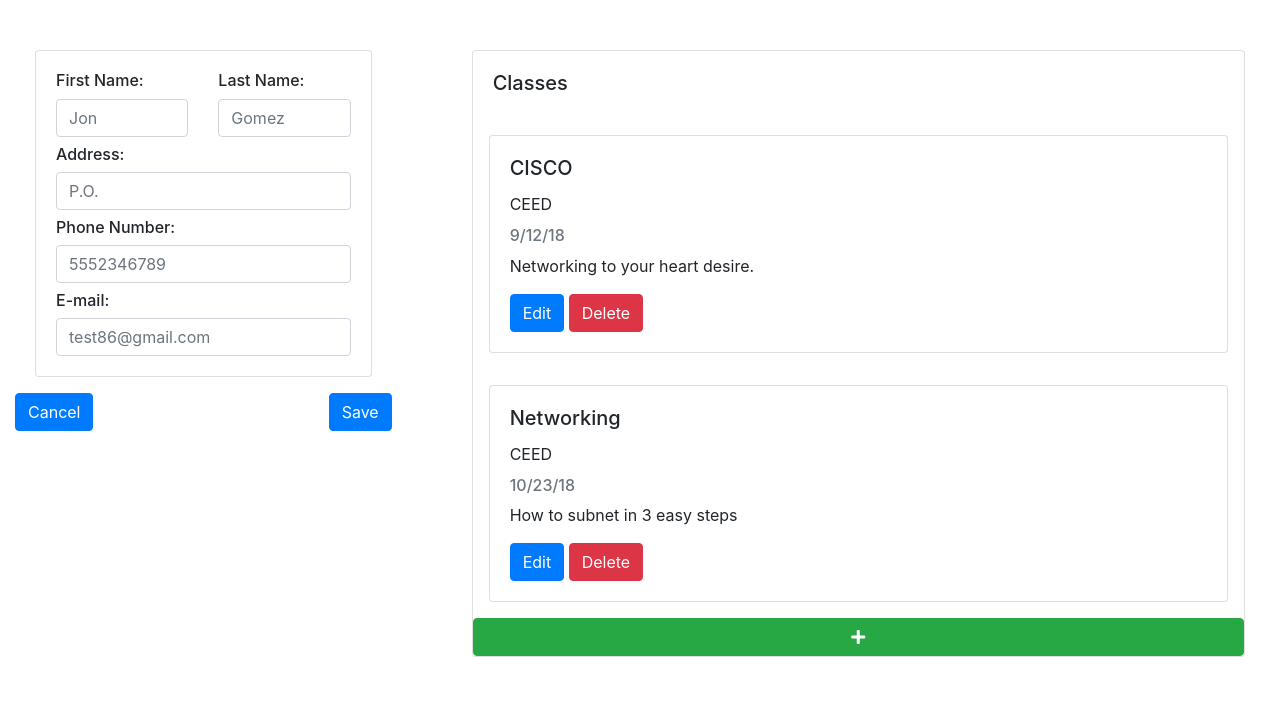
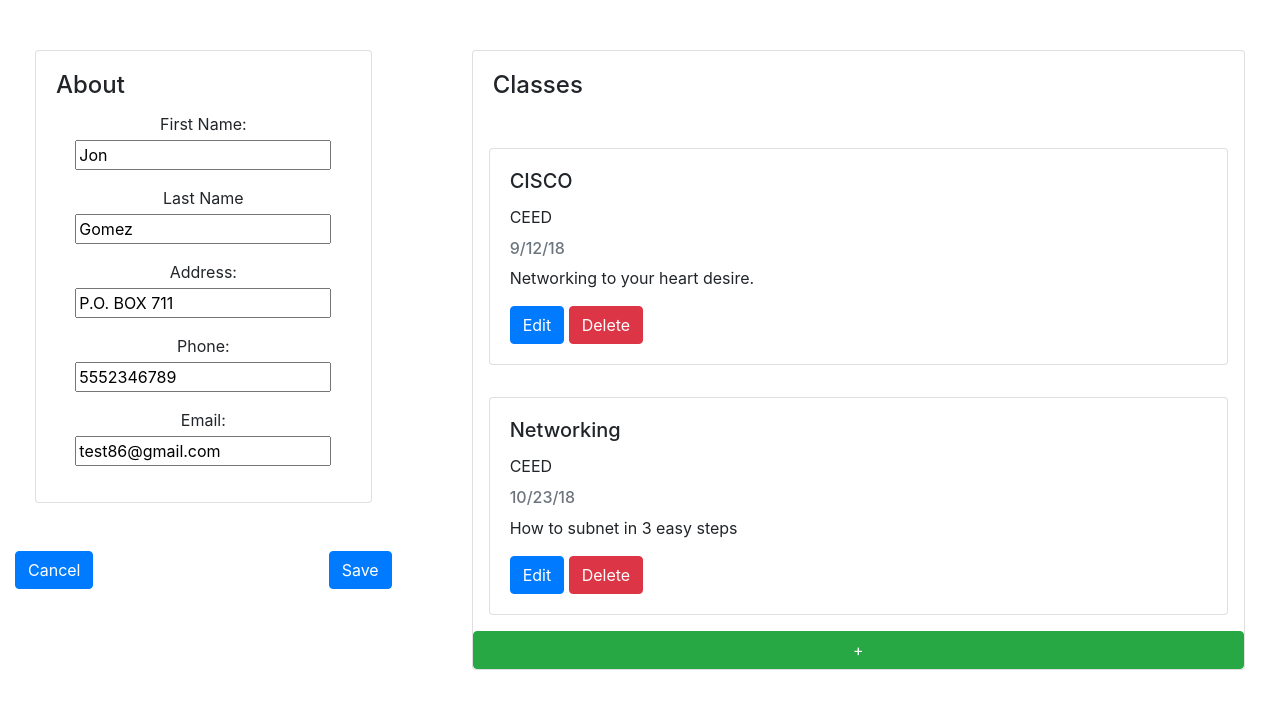
Before and after one commit to jgomez8558/Project_Scorpio, a PHP site: page /setting.php in a window 1280 px wide. Shown: the part 241-959 px from the top of the page. Before the commit the page ends 898 px from the top, so only its background shows below. Run offline with PHP 8.4, Linux system fonts and the light colour scheme; the visitor is signed in with stand-in values (Sample User, id 1); data comes from the database, SQL or seed files in the repository; tables that the repository leaves empty hold one stand-in row (values such as "Sample post"); data that the repository does not hold is empty; some libraries are stand-ins or nearby versions.

Commit message:
Added edit functionality in setting

```diff
--- a/edit.php
+++ b/edit.php
@@ -31,8 +31,8 @@ $row = mysqli_fetch_array($result);
             $description=$_REQUEST['description'];
             $update="UPDATE classes set class='".$name."', category='".$category."', location='".$location."', date='".$date."', description='".$description."' where classId='".$id."'";
             mysqli_query($link, $update) or die (mysql_error());
-            $status = "Data Updated. </br></br><a href='setting.php'>View Data</a>";
-            echo '<p style="color:#FF0000;"'.$status.'</p>';
+            $status = "Data Updated. </br></br><a href='setting.php'></a>";
+            echo '<p'.$status.'</p>';
             header("Location: setting.php");
             }else{
             ?>
--- a/profile.php
+++ b/profile.php
@@ -46,6 +46,7 @@ $result = mysqli_query($link, $query) or die (mysql_error());
           <img src="https://dz2cdn4.dzone.com/storage/rc-covers/8757499-recardheader90.png" id="background">
           <img src="https://img.deusm.com/darkreading/DR-user.jpg" id="user">
           <h2 class="name"> <?=$row['firstName']?> <?=$row['lastName']?> </h2>
+          <a href="setting.php"> <button type="button" class="btn btn-primary float-right clearfix mt-3 mr-5">Edit</button> </a>
         </div>
       </div>
       <div class="row mb-5">
@@ -56,7 +57,6 @@ $result = mysqli_query($link, $query) or die (mysql_error());
               <p><?=$row['address']?></p>
               <p><?=$row['phone']?></p>
               <p><?=$row['email']?></p>
-              <a href="setting.php"> <button type="button" class="btn btn-primary">Edit</button> </a>
             </div>
           </div>
         </div>
--- a/setting.php
+++ b/setting.php
@@ -3,88 +3,86 @@ session_start();
 include('connection.php');
 
 $tempId = (string)$_SESSION['id'];
-$query = "SELECT * FROM profile WHERE userId= $tempId ";
+$query = "SELECT * FROM profile WHERE userId= $tempId";
 $result = mysqli_query($link, $query) or die (mysql_error());
+$row = mysqli_fetch_array($result);
 ?>
 
 <!DOCTYPE html>
 <html>
   <head>
       <meta charset="utf-8">
-    <title>Settings</title>
-    <link rel="stylesheet" href="https://use.fontawesome.com/releases/v5.2.0/css/all.css" integrity="sha384-hWVjflwFxL6sNzntih27bfxkr27PmbbK/iSvJ+a4+0owXq79v+lsFkW54bOGbiDQ" crossorigin="anonymous">
+      <title>Setting</title>
       <link rel="stylesheet" href="https://stackpath.bootstrapcdn.com/bootstrap/4.1.3/css/bootstrap.min.css" integrity="sha384-MCw98/SFnGE8fJT3GXwEOngsV7Zt27NXFoaoApmYm81iuXoPkFOJwJ8ERdknLPMO" crossorigin="anonymous">
-    <link rel="stylesheet" href="setting.css" />
+      <link rel="stylesheet" href="setting.css"/>
   </head>
     <body>
       <div class="container-fluid p-0">
         <div class="row">
-      <?php
-      while($row = mysqli_fetch_assoc($result)){
-      ?>
           <div class="col">
             <img src="https://dz2cdn4.dzone.com/storage/rc-covers/8757499-recardheader90.png" id="background">
-          <i class="fas fa-pen-alt edit"></i>
             <img src="https://img.deusm.com/darkreading/DR-user.jpg" id="user">
-          <h2 class="name"> <?=$row['firstName']?> <?=$row['lastName']?>
-            <i class="fas fa-pen-alt"></i>
-          </h2>
+            <h2 class="name"> <?=$row['firstName']?> <?=$row['lastName']?> </h2>
           </div>
         </div>
         <div class="row mb-5">
           <div class="col-lg-4 col-md-4 col-sm-12 p-0 mx-auto">
             <div class="card about">
               <div class="card-body">
-              <form>
-                <div class="row">
-                  <div class="col">
-                    <h6>First Name:</h6>
-                    <input type="text" class="form-control" placeholder=<?=$row['firstName']?>>
-                  </div>
-                  <div class="col">
-                  <h6>Last Name:</h6>
-                    <input type="text" class="form-control" placeholder=<?=$row['lastName']?>>
+                <h4 class="card-title">About</h4>
+                  <div class="form text-center">
+                    <?php
+                    $status = "";
+                    if(isset($_POST['new']) && $_POST['new']==1)
+                    {
+                    $id=$_REQUEST['id'];
+                    $fname=$_REQUEST['fname'];
+                    $lname=$_REQUEST['lname'];
+                    $address=$_REQUEST['address'];
+                    $phone=$_REQUEST['phone'];
+                    $email=$_REQUEST['email'];
+                    $update="UPDATE profile SET firstName='".$fname."', lastName='".$lname."', address='".$address."', phone='".$phone."', email='".$email."' WHERE userId='".$tempId."'";
+                    mysqli_query($link, $update) or die (mysql_error());
+                    $status = "Data Updated.";
+                    header("Location: profile.php");
+                    }else{
+                    ?>
+              <div>
+                  <form name="form" method="post" action="">
+                    <input type="hidden" name="new" value="1" />
+                    <input name="id" type="hidden" value="<?php echo $row['id'];?>" />
+                    <p class="mb-1">First Name:</p>
+                    <p><input type="text" name="fname" placeholder="Enter New Class Name" required value="<?= $row['firstName'];?>" /></p>
+                    <p class="mb-1">Last Name</p>
+                    <p><input type="text" name="lname" placeholder="Enter New Category" required value="<?= $row['lastName'];?>" /></p>
+                    <p class="mb-1">Address:</p>
+                    <p><input type="text" name="address" placeholder="Enter New Location" required value="<?= $row['address'];?>" /></p>
+                    <p class="mb-1">Phone:</p>
+                    <p><input type="text" name="phone" placeholder="Enter New Date" required value="<?= $row['phone'];?>" /></p>
+                    <p class="mb-1">Email:</p>
+                    <p><input type="text" name="email" placeholder="Enter New Description" required value="<?= $row['email'];?>" /></p>
                   </div>
                 </div>
-                <div class="row mt-2">
-                  <div class="col">
-                  <h6>Address:</h6>
-                    <input type="text" class="form-control" placeholder=<?=$row['address']?>>
               </div>
             </div>
-                <div class="row mt-2">
-                  <div class="col">
-                    <h6>Phone Number:</h6>
-                    <input type="text" class="form-control" placeholder=<?=$row['phone']?>>
-                  </div>
-                </div>
-                <div class="row mt-2">
-                  <div class="col">
-                  <h6>E-mail:</h6>
-                    <input type="text" class="form-control" placeholder=<?=$row['email']?>>
-                  </div>
-                </div>
+            <a href="profile.php"><button type="button" class="btn btn-primary cancel mt-5">Cancel</button></a>
+            <input name="submit" type="submit" class=" btn btn-primary save mt-5" value="Save" />
             </form>
           <?php } ?>
-            </div>
-          </div>
-          <a href="profile.php"> <button type="button" class="btn btn-primary mt-3 cancel">Cancel</button> </a>
-          <button type="button" class="btn btn-primary mt-3 save">Save</button>
         </div>
         <div class="col-lg-8 col-md-8 col-sm-12 p-0 m-auto">
           <div class="card classes">
             <div class="card-body">
-              <h5 class="card-title mb-1">Classes</h5>
+              <h4 class="card-title">Classes</h4>
             </div>
             <?php
               $query = "SELECT * FROM classes WHERE userId= $tempId ";
               $result = mysqli_query($link, $query) or die (mysql_error());
               while($row = mysqli_fetch_array($result)) {
             ?>
-            <div class="card m-3">
+            <div class="card m-3 ">
               <div class="card-body">
-                <h5 class="card-title"><?=$row['class']?>
-                </h5>
+              <h5 class="card-title"><?=$row['class']?></h5>
                 <p class="card-text"><?=$row['location']?></p>
                 <h6 class="card-subtitle mb-2 text-muted"><?=$row['date']?></h6>
                 <p class="card-text"><?=$row['description']?></p>
@@ -93,7 +91,7 @@ $result = mysqli_query($link, $query) or die (mysql_error());
               </div>
             </div>
             <?php } ?>
-              <button type="button" class="btn btn-success"><i class="fas fa-plus"></i></button>
+            <button type="button" class="btn btn-success">+</button>
           </div>
         </div>
       </div>
```
Lines whose indentation alone changed are shown as unchanged.
